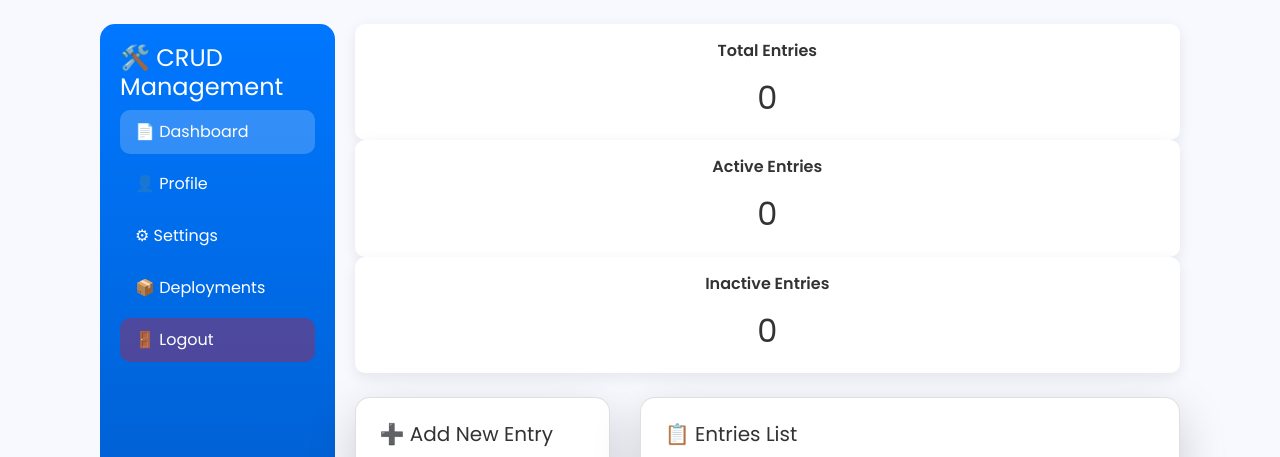
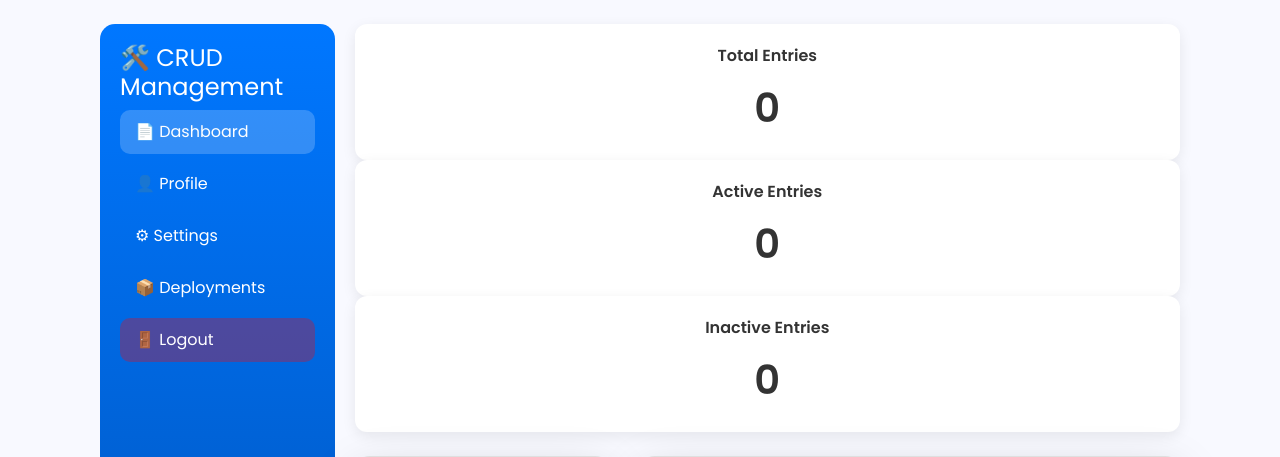
Before and after one commit to kalashrajput/devops-ci-cd-crud-app, a Flask app: page / in a window 1280 px wide. Shown: the part 136-593 px from the top of the page. Run offline with Flask 2, Linux system fonts and the light colour scheme; data that the repository does not hold is empty; some libraries are stand-ins or nearby versions.

Commit message:
rectified dashboard

```diff
--- a/app/templates/base.html
+++ b/app/templates/base.html
@@ -91,6 +91,29 @@
 }
 .custom-table td, .custom-table th { vertical-align: middle; }
 .actions-btn { margin-left: 5px; }
+/* 🌙 DARK MODE — STAT CARDS FIX */
+body.dark-mode .stat-card {
+    background: #1e1e1e !important;      /* dark card */
+    color: #e6e6e6 !important;           /* light text */
+    border: 1px solid #2c2c2c;           /* visible border */
+    box-shadow: 0 4px 10px rgba(255,255,255,0.05);
+}
+
+/* Light mode — keep as it is */
+.stat-card {
+    background: white;
+    color: #333;
+    border-radius: 12px;
+    padding: 20px;
+    text-align: center;
+}
+
+/* Make numbers bold & noticeable */
+.stat-card h2 {
+    font-weight: 700;
+    font-size: 2.5rem;
+}
+
 
     </style>
 </head>
```
